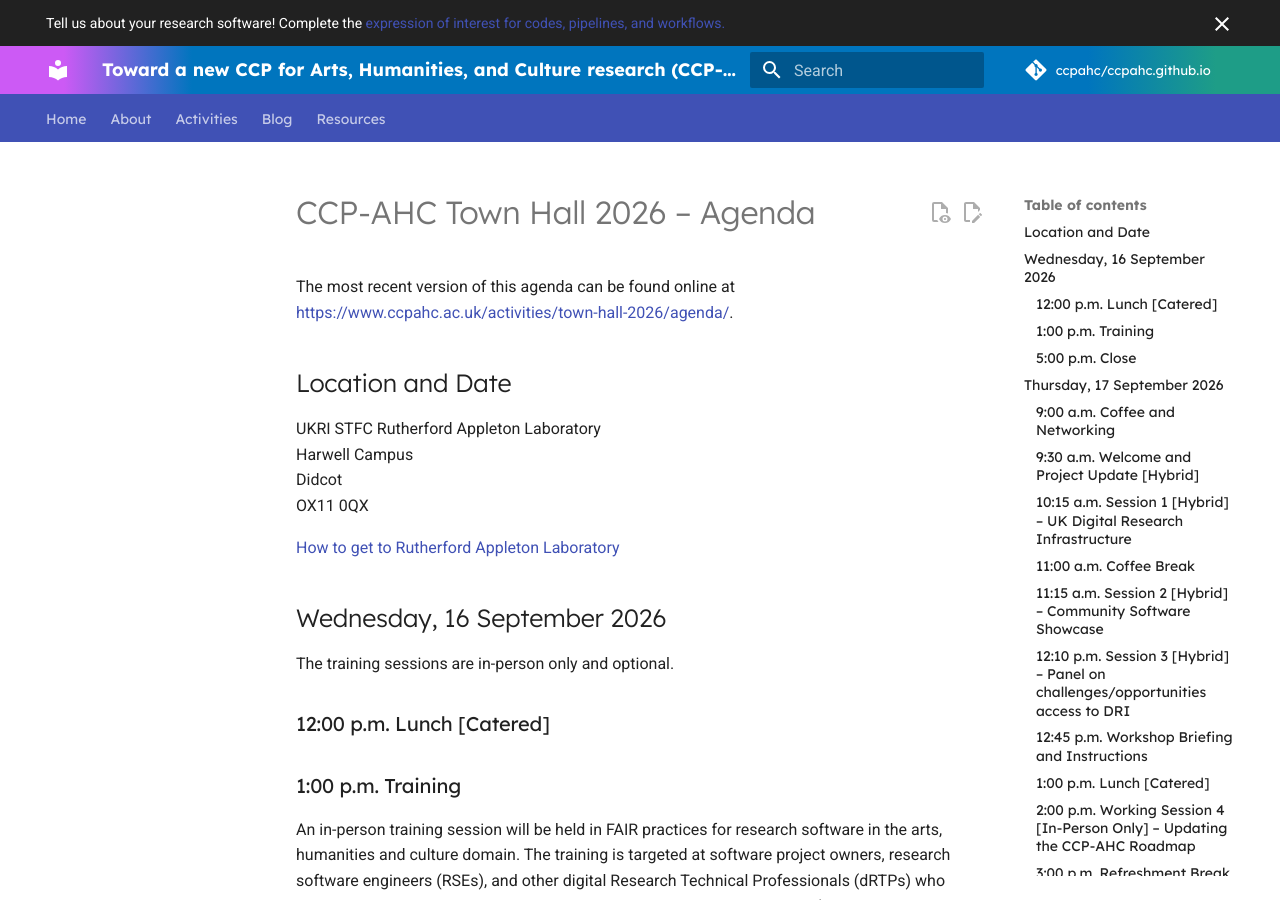
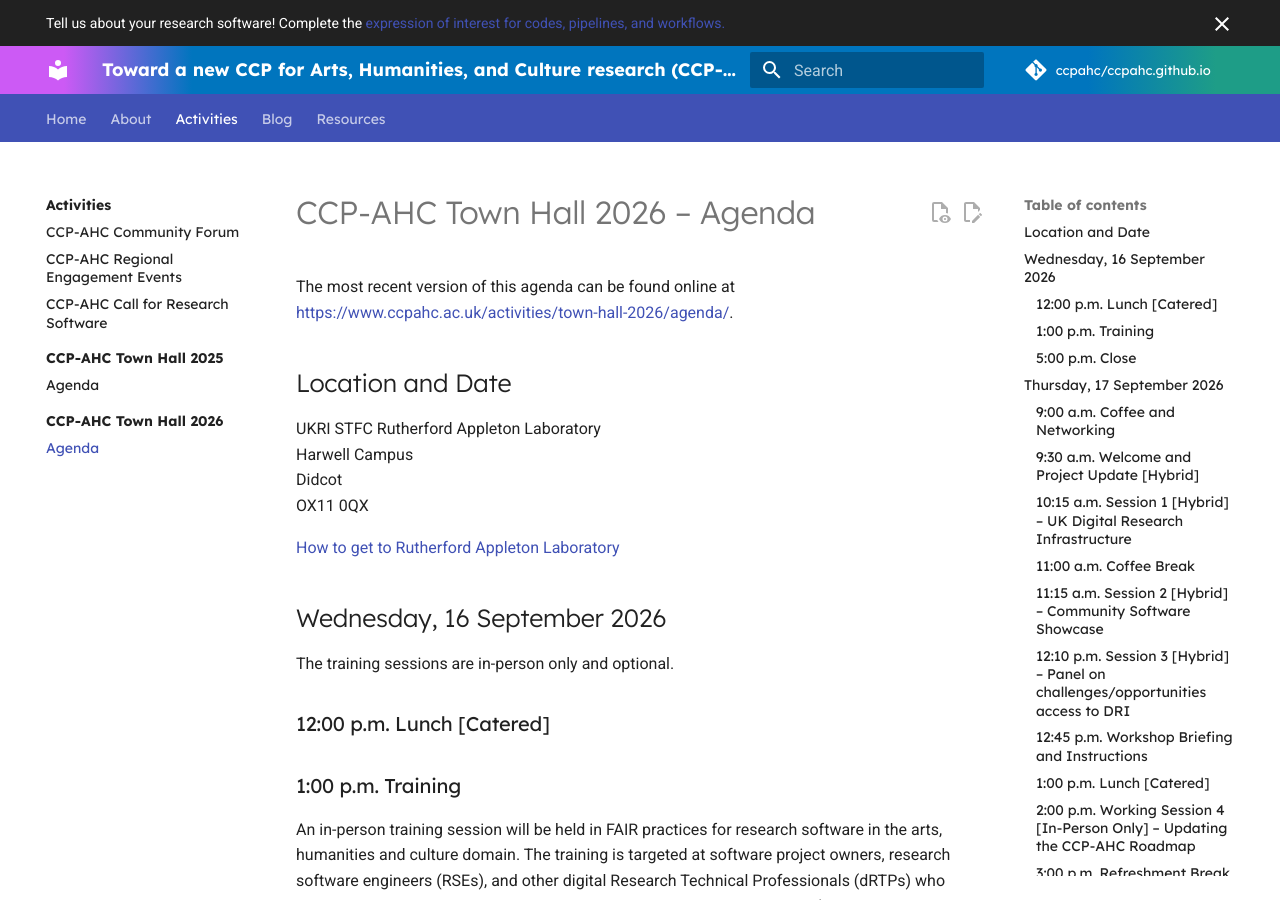
Before and after one commit to ccpahc/ccpahc.github.io, an MkDocs documentation site: the page built from docs/activities/town-hall-2026/agenda.md, in a window 1280 px wide and 900 px high. Built offline with MkDocs 1.6.1 and Material for MkDocs 9.7.7, drawn with Linux system fonts in a browser that asks for light colours; comment, search, counter and statistics services are not loaded.

Commit message:
Add TH2026 to nav and reorg front page

```diff
--- a/mkdocs.yml
+++ b/mkdocs.yml
@@ -70,6 +70,7 @@ nav:
             - Agenda: activities/town-hall-2025/agenda.md
       - CCP-AHC Town Hall 2026:
             - activities/town-hall-2026/index.md
+            - Agenda: activities/town-hall-2026/agenda.md
   - Blog: blog/index.md
   - Resources:
       - Tools: resources/tools.md
```
Also changed, not shown: docs/index.md (+24 -27 lines).
